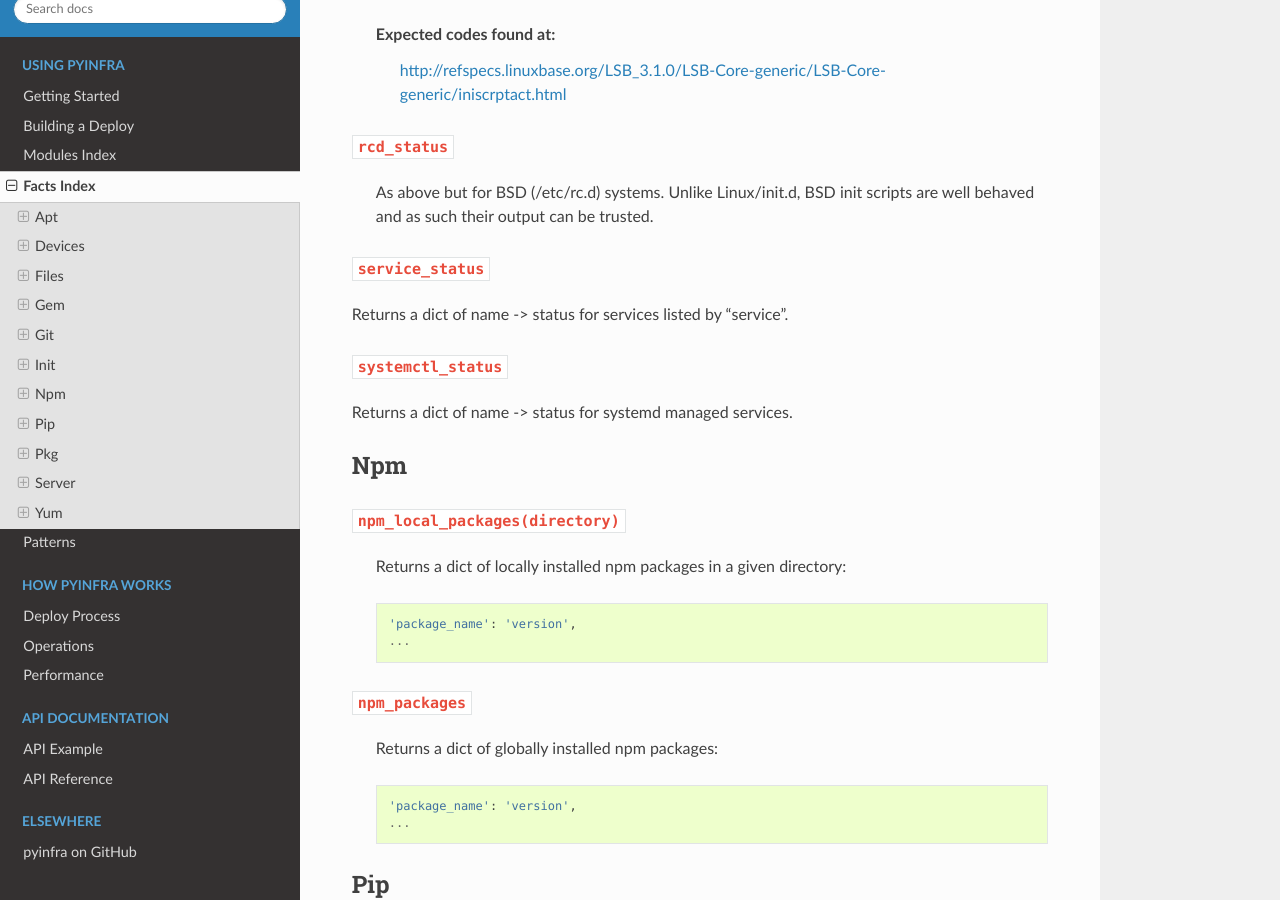
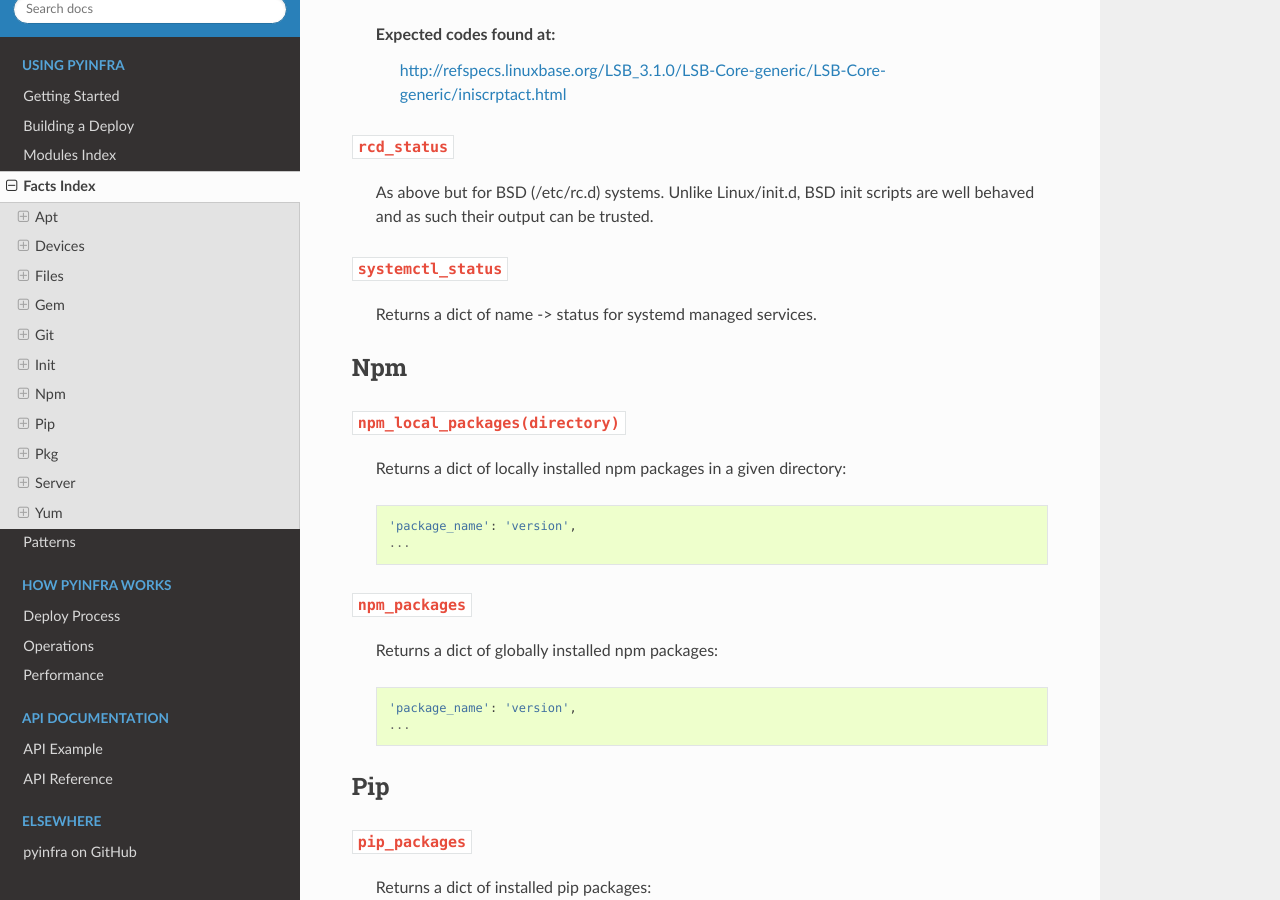
Before and after one commit to pyinfra-dev/pyinfra, a Sphinx documentation site: the page built from docs/facts.rst, in a window 1280 px wide and 900 px high, scrolled down 2895 px. Built offline with Sphinx 7.4.7 and the Read the Docs theme 2.0.0, drawn with Linux system fonts in a browser that asks for light colours.

Commit message:
Documentation update for v0.1.dev8

```diff
--- a/docs/facts.rst
+++ b/docs/facts.rst
@@ -194,16 +194,12 @@
 
 
 
-:code:`service_status`
-~~~~~~~~~~~~~~~~~~~~~~
-
-Returns a dict of name -> status for services listed by "service".
-
-
 :code:`systemctl_status`
 ~~~~~~~~~~~~~~~~~~~~~~~~
 
-Returns a dict of name -> status for systemd managed services.
+
+    Returns a dict of name -> status for systemd managed services.
+
 
 
 Npm
```
